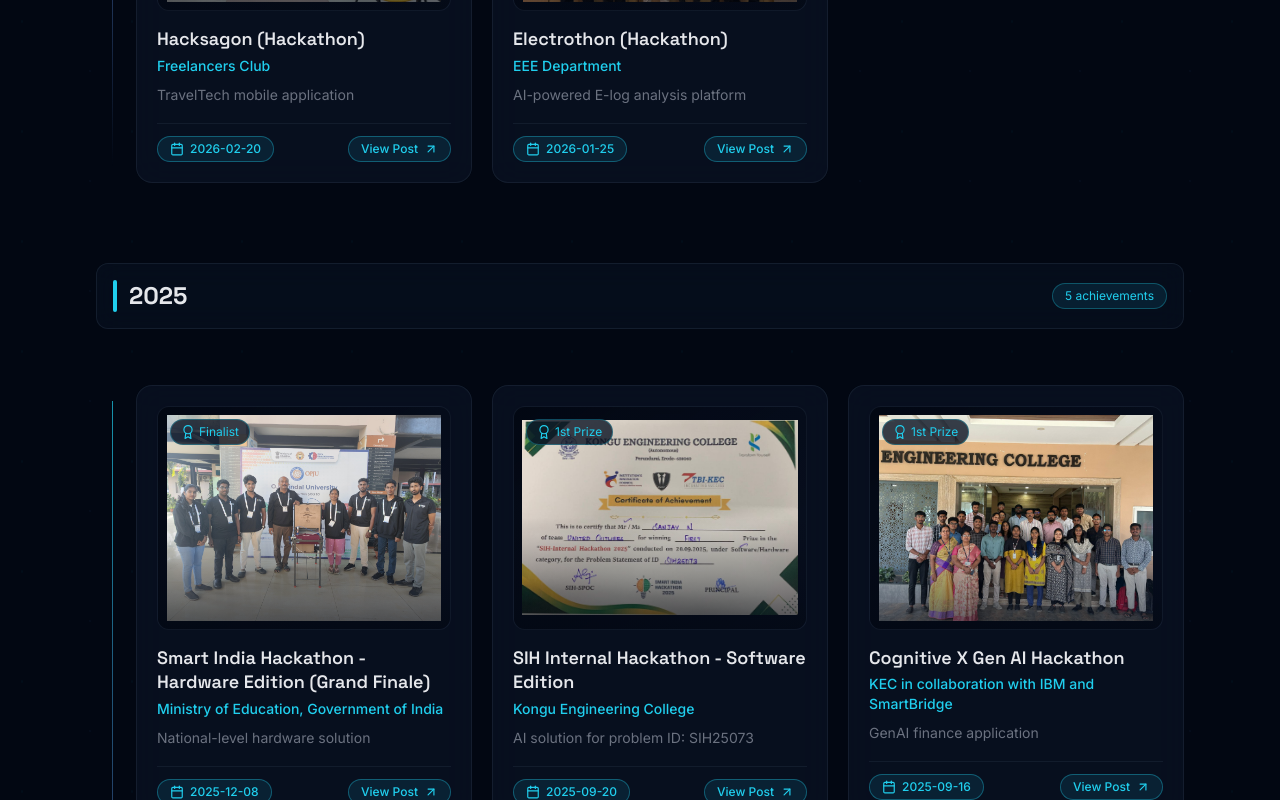
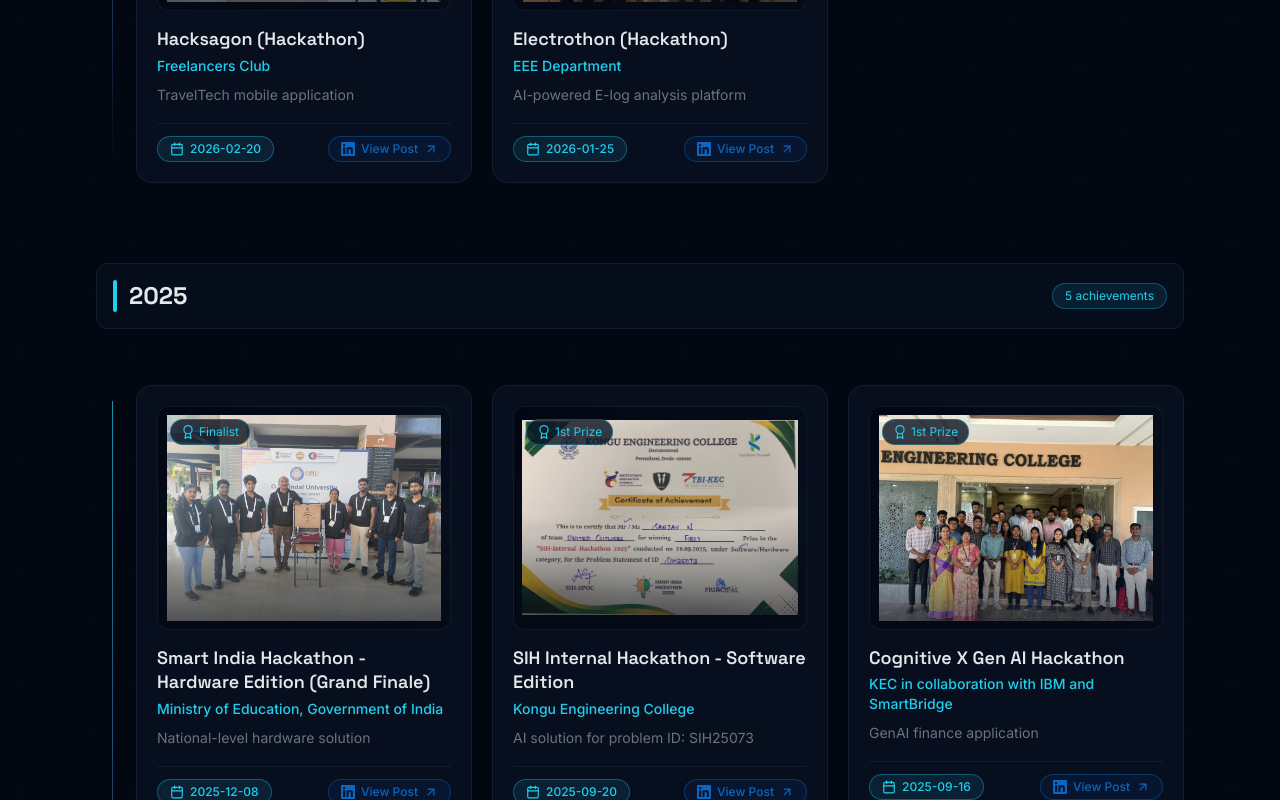
Before and after one commit to sanjayn29/Sanjay-N-Portfolio, a React (Vite) app: page / in a window 1280 px wide. Shown: the part 5600-6400 px from the top of the page. Built offline with nearby package versions, Linux system fonts and the light colour scheme.

Commit message:
updating the archive

```diff
--- a/src/components/sanjayn/achievements.jsx
+++ b/src/components/sanjayn/achievements.jsx
@@ -244,9 +244,13 @@
                     {groupedByYear[year].map((achievement, index) => (
                       <article
                         key={achievement.fullDate + achievement.title}
-                        className="group relative overflow-hidden rounded-2xl border border-border/60 bg-space-card/70 p-4 backdrop-blur-lg transition-all duration-500 hover:-translate-y-1 hover:border-glow-cyan/50 hover:shadow-[0_0_26px_rgba(34,211,238,0.16)] active:border-glow-cyan/65 active:bg-glow-cyan/10 active:shadow-[0_0_30px_rgba(34,211,238,0.24)] md:p-5"
+                        className="group relative overflow-hidden rounded-2xl border border-border/60 bg-space-card/70 p-4 backdrop-blur-lg transition-all duration-500 hover:-translate-y-1 hover:border-glow-cyan/50 hover:shadow-[0_0_32px_rgba(34,211,238,0.22)] active:border-glow-cyan/65 active:bg-glow-cyan/10 active:shadow-[0_0_36px_rgba(34,211,238,0.28)] md:p-5"
                         style={{ transitionDelay: `${index * 60}ms` }}
                       >
+                        {/* Card radial glow bg effect */}
+                        <div className="pointer-events-none absolute inset-0 rounded-2xl opacity-0 transition-opacity duration-500 group-hover:opacity-100" style={{ background: 'radial-gradient(ellipse at 50% 0%, rgba(34,211,238,0.12) 0%, rgba(96,165,250,0.06) 55%, transparent 75%)' }} />
+                        <div className="pointer-events-none absolute inset-0 rounded-2xl opacity-0 transition-opacity duration-700 group-hover:opacity-100" style={{ background: 'linear-gradient(135deg, rgba(34,211,238,0.05) 0%, transparent 60%, rgba(96,165,250,0.05) 100%)' }} />
+
                         <div className="pointer-events-none absolute left-[-1.9rem] top-8 hidden h-3 w-3 rounded-full border border-glow-cyan/70 bg-space-deep md:block" />
 
                         <div className="relative mb-4 flex h-56 items-center justify-center overflow-hidden rounded-xl border border-border/50 bg-gradient-to-br from-space-deep/90 to-space-card/60 p-2">
@@ -278,8 +282,9 @@
                             href={achievement.link}
                             target="_blank"
                             rel="noopener noreferrer"
-                            className="inline-flex items-center gap-1.5 rounded-full border border-glow-cyan/35 bg-glow-cyan/10 px-3 py-1 text-xs font-medium text-glow-cyan transition-all duration-300 hover:border-glow-cyan/60 hover:bg-glow-cyan/20"
+                            className="inline-flex items-center gap-1.5 rounded-full border border-[#0A66C2]/40 bg-[#0A66C2]/10 px-3 py-1 text-xs font-medium text-[#0A66C2] transition-all duration-300 hover:border-[#0A66C2]/70 hover:bg-[#0A66C2]/20 hover:text-[#0A66C2]"
                           >
+                            <SiLinkedin className="h-3.5 w-3.5" />
                             View Post
                             <FiArrowUpRight className="h-3.5 w-3.5" />
                           </a>
```
